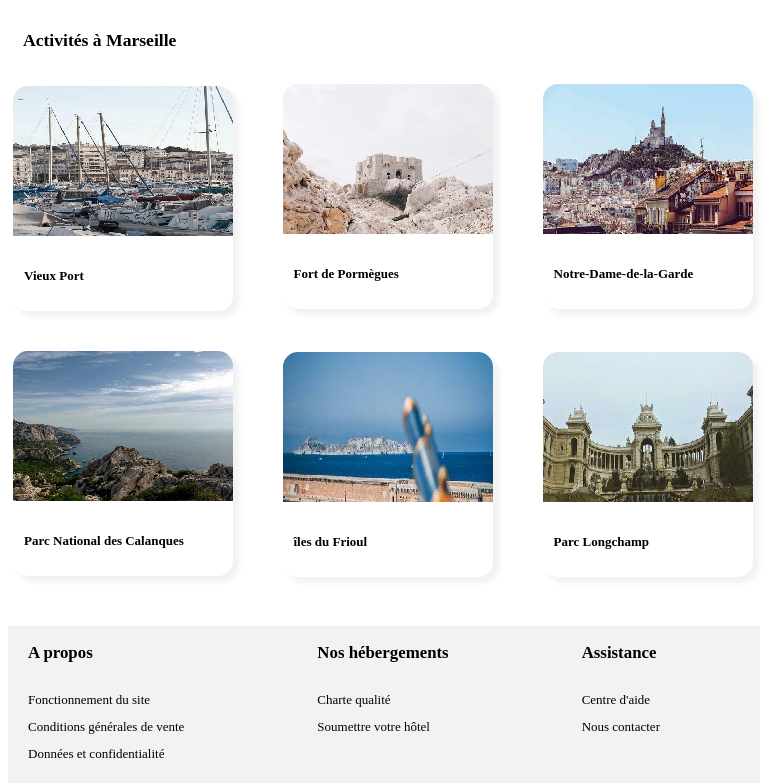
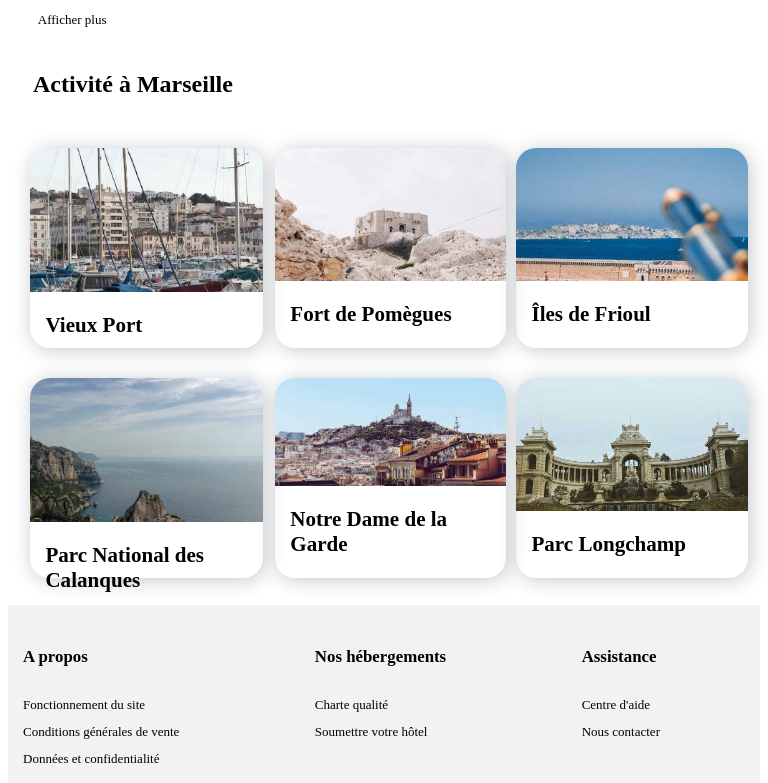
Before and after one commit to kakeu/AnthonyBrinig_2_26052021, a plain HTML site: page index.html in a window 768 px wide. Shown: the part 1347-2130 px from the top of the page. Drawn offline with Linux system fonts and the light colour scheme; a web font is replaced by a local one.

Commit message:
first update

```diff
--- a/index.html
+++ b/index.html
@@ -375,101 +375,52 @@
       </section>
 
       <!--troisième partie du site activites-->
-      <section id="Activites">
-        <!--le titre 2 du bloc Activités-->
-        <h2 class="titreACT">Activités à Marseille</h2>
-        <div class="bloc_activites flex_between_act">
-          <!--les photos Activités-->
-          <div class="cadre_blanc_act display_column_act position_haute">
-            <a href="#"
-              ><img
-                class="imagesactivites1"
-                src="imagesactivitesM/vieuxport.jpg"
-                alt="Vieux Port"
-            /></a>
-            <!--lien cliquable-->
-            <a class="titre_act hauteur_titre_act" href="#">
-              <!--titre 3 sous image-->
-              <h3 class="titreh3">Vieux Port</h3>
+                      <section id="activities">
+                    <h2>Activité à Marseille </h2>
+                    <div class="activities_frame">
+                        <a class="activity_link" href="#top">
+                            <div class="frame1">
+                                <img class= "activities_pic1" src="imagesactivitesM/vieuxport.jpg" alt="vieux port"/>
+                                <h3>Vieux Port</h3>
+                            </div>
+                        </a>
+                        <div class="dblFrame">
+                            <a class="activity_link1" href="#top">
+                                <div class="dblFrame_block1">
+                                    <img class= "activities_pic2" src="imagesactivitesM/fortpomegues.jpg" alt="Port de Pomègues"/>
+                                    <h3>Fort de Pomègues</h3>
+                                </div>
+                            </a>
+                            <a class="activity_link1" href="#top">
+                                <div class="dblFrame_block2">
+                                    <img class= "activities_pic3" src="imagesactivites/ilesfrioul.jpg" alt="Iles du Frioul"/>
+                                    <h3>Îles de Frioul</h3>
+                                </div>
                             </a>
                         </div>
-
-          <div class="bloc_activites2356 flex_column_between_act">
-            <div class="img2356 display_column_act">
-              <a href="#"
-                ><img
-                  class="imagesactivites2"
-                  src="imagesactivitesM/fortpomegues.jpg"
-                  alt="Fort de Pomègues"
-              /></a>
-              <!--lien cliquable-->
-              <a class="titre_act hauteur_titre_act" href="#">
-                <!--titre 3 sous image-->
-                <h3 class="titreh3">Fort de Pormègues</h3>
+                        <a class="activity_link" href="#top">
+                            <div class="frame1">
+                            <img class= "activities_pic1" src="imagesactivitesM/parcdescalanques.jpg" alt="Parc National des Calanques"/>
+                            <h3>Parc National des Calanques</h3>
+                        </div>
                         </a>
+                        <div class="dblFrame">
+                            <a class="activity_link1" href="#top">
+                                <div class="dblFrame_block4">
+                                    <img class= "activities_pic4" src="imagesactivites/notredame.jpg" alt="Notre Dame de la Garde"/>
+                                    <h3>Notre Dame de la Garde</h3>
                                 </div>
-
-            <div class="img2356 display_column_act">
-              <a href="#"
-                ><img
-                  class="imagesactivites3"
-                  src="imagesactivites/ilesfrioul.jpg"
-                  alt="îles Frioul"
-              /></a>
-              <!--lien cliquable-->
-              <a class="titre_act hauteur_titre_act" href="#">
-                <!--titre 3 sous image-->
-                <h3 class="titreh3">îles du Frioul</h3>
+                            </a>
+                            <a class="activity_link1" href="#top">
+                                <div class="dblFrame_block5">
+                                    <img class= "activities_pic5" src="imagesactivites/parclongchamp.jpg" alt="Parc Longchamp"/>
+                                    <h3>Parc Longchamp</h3>
+                                </div>
                             </a>
                         </div>
                     </div>
-
-          <div class="cadre_blanc_act display_column_act position_bas">
-            <a href="#"
-              ><img
-                class="imagesactivites4"
-                src="imagesactivitesM/parcdescalanques.jpg"
-                alt="Parc National des Calanques"
-            /></a>
-            <!--lien cliquable-->
-            <a class="titre_act hauteur_titre_act" href="#">
-              <!--titre 3 sous image-->
-              <h3 class="titreh3">Parc National des Calanques</h3>
-            </a>
-          </div>
-
-          <div class="bloc_activites2356 flex_column_between_act">
-            <div class="img2356 display_column_act">
-              <a href="#"
-                ><img
-                  class="imagesactivites5"
-                  src="imagesactivites/notredame.jpg"
-                  alt="Notre-Dame-de-la-Garde"
-              /></a>
-              <!--lien cliquable-->
-              <a class="titre_act hauteur_titre_act" href="#">
-                <!--titre 3 sous image-->
-                <h3 class="titreh3">Notre-Dame-de-la-Garde</h3>
-              </a>
-            </div>
-
-            <div class="img2356 display_column_act">
-              <a href="#"
-                ><img
-                  class="imagesactivites6"
-                  src="imagesactivites/parclongchamp.jpg"
-                  alt="Parc Longchamp"
-              /></a>
-              <!--lien cliquable-->
-              <a class="titre_act hauteur_titre_act" href="#">
-                <!--titre sous image-->
-                <h3 class="titreh3">Parc Longchamp</h3>
-              </a>
-            </div>
-          </div>
-        </div>
                 </section>
-
+        <!--le titre 2 du bloc Activités-->
       <!--pied de page-->
       <footer>
         <!--premier titre du footer-->
--- a/style.css
+++ b/style.css
@@ -499,134 +499,92 @@ form button i::after {
 
 /* titre activité */
 
-.titreACT {
-  font-family: "ralewaybold";
-  margin-left: 20px;
+#activities {
+    height: 534px;
+    margin-top: 30px;
 }
-
-/* la marge entre le haut et le bas du site */
-#Activites {
-  margin-top: 50px;
-  margin-bottom: 50px;
-}
-
-/* class général div principal */
-.bloc_activites {
-  width: 100%;
-  height: 600px;
-}
-
-/* les bloc des petite photo */
-.bloc_activites2356 {
-  width: 23%;
-  height: 600px;
-}
-
-/* le placement de la div principal activité (total) */
-.flex_between_act {
+/*Frame 4 columns*/
+.activities_frame {
+    padding-left: 10px;
     display: flex;
     justify-content: space-between;
-  align-items: center;
+    box-sizing: border-box;
 }
-
-/* class spécifique pour chaque photo (centrage du titre et photo) */
-.display_column_act {
-  display: flex;
-  flex-direction: column;
-  justify-content: center;
-  align-items: center;
+/*activities title*/
+#activities h2 {
+    padding: 0 0 20px 25px;
 }
-
-/* placement des 2 photos dans chaque div */
-.flex_column_between_act {
+  /*4 Frames*/
+.frame1, .dblFrame {
+    height: 447px;
+    width: 95%;
     display: flex;
     flex-direction: column;
     justify-content: space-between;
+    margin-right: 10px;
 }
 
-/* reglage bloc */
-.cadre_blanc_act {
-  width: 23%;
-  border-radius: 15px;
-  box-shadow: 5px 5px 5px 1px #f2f2f2;
+.activity_link {
+    width: 95%;
+}
+ /*Frame 1 and 3: single activity */
+.frame1 {
+    border-radius: 20px;
+    box-shadow: 2px 2px 20px #c4c7cc;
+}
+.frame1:hover {
+    box-shadow:1px 1px 5px #c4c7cc;
+}
+/*Frame 2 and 4: double activity */
+.dblFrame div {
+    width: 302px;
+    display: flex;
+    flex-direction: column;
+    justify-content: space-between;
+    border-radius: 20px;
+    box-shadow: 2px 2px 20px #c4c7cc;
 }
 
-/* zoom lors du survole des photos 1 et 4 */
-.cadre_blanc_act:hover {
-  cursor: pointer;
-  transform: scale(1.03);
+.dblFrame div:hover {
+    box-shadow:1px 1px 5px #c4c7cc;
 }
+/* --Frame 2 top block */
 
-/* les petites images activités */
-.img2356 {
+.dblFrame_block1 {
+    width:90%;
+}
+.dblFrame_block2 {
+    height: 175px;
+}
+.dblFrame_block4 {
+    height: 195px;
+}
+.dblFrame_block5 {
+    height: 210px;
+}
+/*activities pictures*/
+.activities_frame img {
     width: 100%;
-  border-radius: 15px;
-  box-shadow: 5px 5px 5px 1px #f2f2f2;
+    border-radius: 20px 20px 0 0;
+    object-fit: cover;
 }
-
-/* zoom lors du survole des photos 2356 */
-.img2356:hover {
-  cursor: pointer;
-  transform: scale(1.03);
+.activities_pic1 {
+    height: 389px;
 }
-
-/* aggrandissement de la div titre */
-.hauteur_titre_act {
-  height: 70px;
+.activities_pic2 {
+    height: 174px;
 }
-
-/*le titre h3 sous texte photo*/
-.titre_act {
-  display: flex;
-  justify-content: flex-start;
-  align-items: center;
-  padding-left: 5%;
-  width: 95%;
-  color: black;
-  font-family: "ralewaybold";
+.activities_pic3 {
+    height: 118px;
 }
-
-/* les différentes immages */
-.imagesactivites1 {
-  image-rendering: pixelated;
-  border-radius: 15px 15px 0 0;
-  width: 100%;
-  height: 526px;
+.activities_pic4 {
+    height: 138px;
 }
-
-.imagesactivites2 {
-  image-rendering: pixelated;
-  border-radius: 15px 15px 0 0;
-  width: 100%;
-  height: 250px;
+.activities_pic5 {
+    height: 154px;
 }
-
-.imagesactivites3 {
-  image-rendering: pixelated;
-  border-radius: 15px 15px 0 0;
-  width: 100%;
-  height: 150px;
-}
-
-.imagesactivites4 {
-  image-rendering: pixelated;
-  border-radius: 15px 15px 0 0;
-  width: 100%;
-  height: 526px;
-}
-
-.imagesactivites5 {
-  image-rendering: pixelated;
-  border-radius: 15px 15px 0 0;
-  width: 100%;
-  height: 200px;
-}
-
-.imagesactivites6 {
-  image-rendering: pixelated;
-  border-radius: 15px 15px 0 0;
-  width: 100%;
-  height: 200px;
+.activities_frame h3 {
+    padding-left: 15px;
 }
 
 /* FOOTER */
@@ -683,7 +641,7 @@ form button i::after {
 /* MEDIA QUERIES (TOUJOURS METTRE A LA FIN DU CSS) */
 
 /* MOBILE */
-@media screen and (max-width: 768px) {
+@media screen and (max-width: 767px) {
   /* MENU  */
 
   #logo_principal {
@@ -918,78 +876,54 @@ form button i::after {
   }
 
   /* ACTIVITÉ */
-
-  /* le titre activité */
-  .titreACT {
-    font-size: 1.1rem;
-    margin-left: 25px;
+  #activities {
+        height: auto;
+        padding-left: 0;
+        margin: 0 20px;
     }
 
-  /* marge entre section activité et populaire */
-  #Activites {
-    margin-top: 30px;
+    .activities_frame {
+        width: 100%;
+        display: inline;
+        padding-left: 0;
+    }
+    /*font larger*/
+    .activities_frame h3 {
+        font-size: 18px;
     }
 
-  /* positionnement en colonne du bloc activité */
-  .flex_between_act {
-    flex-direction: column;
+    .frame1 {
+        width: auto;
+        height: 240px;
+        margin: 10px 0 5px 10px;
+    }
+    .frame1:active {
+        box-shadow:1px 1px 5px #c4c7cc;
+    }
+    .dblFrame {
+        height: auto;
+        width: 100%;
+        margin-bottom: 20px;
+    }
+    .dblFrame div{
+        width: auto;
+        margin: 10px 0 0 10px;
+    }
+    .dblFrame div:active {
+        box-shadow: 1px 1px 5px #c4c7cc;
     }
 
-  /* la largeur des images 1 et 4 */
-  .display_column_act {
-    width: auto;
-    margin-left: 15px;
+    /*activities block resized*/
+    .dblFrame_block1, .dblFrame_block2,
+    .dblFrame_block4, .dblFrame_block5  {
+        height: 240px;
+        margin: 10px;
     }
 
-  .imagesactivites1 {
-    height: 150px;
+    #activities img{
+        height: 180px;
+        width: 100%;
     }
-
-  .imagesactivites2 {
-    height: 150px;
-  }
-
-  .imagesactivites3 {
-    height: 150px;
-  }
-
-  .imagesactivites4 {
-    height: 150px;
-  }
-  .imagesactivites5 {
-    height: 150px;
-  }
-  .imagesactivites6 {
-    height: 150px;
-  }
-
-  /* les marges entre les photos (grandes) */
-  .cadre_blanc_act {
-    margin-right: 15px;
-    margin-bottom: 5px;
-    margin-top: 20px;
-  }
-
-  /* les marges entre les photos (petites) */
-  .img2356 {
-    margin-bottom: 5px;
-    margin-top: 20px;
-  }
-
-  /* la largeur de l'image et marge */
-  .bloc_activites2356 {
-    width: 95%;
-    margin-right: 15px;
-  }
-
-  .titreh3 {
-    font-size: small;
-  }
-  /* afficher plus */
-  #gras {
-    margin-left: 30px;
-  }
-
   /* FOOTER */
 
   /* positionnement du footer en colonne */
@@ -1022,7 +956,7 @@ form button i::after {
 }
 
 /* tablette ----------- */
-@media only screen and (min-width: 768px) and (max-width: 1200px) {
+@media only screen and (min-width: 767px) and (max-width: 1200px) {
   /* Styles */
 
   /* BARRE DE RECHERCHE */
@@ -1078,23 +1012,7 @@ form button i::after {
     font-size: 70%;
   }
 
-  .imagespopulaires1 {
-    width: 45%;
-    height: 100px;
-    margin-left: -4px;
-  }
 
-  .imagespopulaires2 {
-    width: 45%;
-    height: 100px;
-    margin-left: -4px;
-  }
-
-  .imagespopulaires3 {
-    width: 45%;
-    height: 100px;
-    margin-left: -4px;
-  }
 
   /* marge entre les lien */
   .P_pop {
@@ -1108,6 +1026,23 @@ form button i::after {
     background-color: #f2f2f2;
     width: 97%;
     margin-top: 40px;
+
+	 margin-left: 0px;
+    margin-right: 0px;
+    /*margin-top: 10px;*/
+    width: 95%;
+    padding-left: 10px;
+    padding-right: 10px;
+    background-color: white;
+
+  }
+  .bloc_pop{
+	width: 100%;
+    justify-content: space-between;
+    margin-left: 0;
+	background-color: #F2F2F2;
+    border-radius: 20px;
+    padding: 15px 20px 0 20px;
   }
 
   /* replacement du bloc heb */
@@ -1147,65 +1082,49 @@ form button i::after {
   }
 
   /* BLOC ACTIVITÉ */
-
-  #Activites {
-    margin-left: -10px;
-    margin-top: 40px;
+/*activities section*/
+        .activities_frame {
+            flex-wrap: wrap;
+            justify-content: center;
+        }
+        /*keep fixed margin around*/
+        .activity_link {
+            width: 33%;
+        }
+        .activity_link1 {
+            width: 60%;
+        }
+        /*frames resized to fit in 2 rows of 3 activities*/
+        .frame1 {
+            height: 200px;
+            margin: 10px 0 20px 10px;
+        }
+        .frame1:active {
+            box-shadow:1px 1px 5px #c4c7cc;
+        }
+        .dblFrame {
+            height: auto;
+            width: 65%;
+            margin-bottom: 20px;
+            flex-direction: row;
+        }
+        .dblFrame div{
+            width: auto;
+            margin: 10px 0 0 10px;
+        }
+        .dblFrame div:active {
+            box-shadow: 1px 1px 5px #c4c7cc;
+        }
+        .dblFrame_block1, .dblFrame_block2,
+        .dblFrame_block4, .dblFrame_block5  {
+            height: 200px;
+            margin: 10px;
         }
 
-  .bloc_activites {
-    margin-bottom: -90px;
+        #activities img{
+            height: 144px;
         }
 
-  /* marge des images 1 et 2 */
-  .display_column_act {
-    margin-bottom: 90px;
-  }
-  /* largeur des photos */
-  .bloc_activites2356 {
-    width: 60%;
-    padding-left: 20px;
-    justify-content: center;
-  }
-
-  /* position de l'image parc national des calanques en bas pour alignement */
-  .position_haute {
-    align-self: flex-start;
-    margin-right: -220px;
-  }
-
-  /* position de l'image vieux port en haut pour alignement */
-  .position_bas {
-    align-self: flex-end;
-    margin-left: 0px;
-  }
-
-  /* ordre des photos changer pour la 1er et 4ème */
-  .cadre_blanc_act {
-    order: -1;
-  }
-
-  /* repositionnement des images */
-  .flex_between_act {
-    flex-direction: row;
-  }
-
-  /* largeur des images */
-  .imagesactivites1 {
-    width: 220px;
-  }
-
-  /* largeur des images */
-  .imagesactivites4 {
-    width: 220px;
-  }
-
-  /* marge et largeur des autres images */
-  .img2356 {
-    width: 210px;
-    margin-bottom: 57px;
-    margin-top: -14px;
-  }
 
   /* FOOTER */
 
@@ -1213,7 +1132,7 @@ form button i::after {
   #footer {
     margin-top: 0px;
     flex-direction: row;
-    height: 350px;
+    height: 200px;
     font-size: 90%;
   }
 
```
Also changed, not shown: imageshebergements/hotelamina.jpg. Lines whose indentation alone changed are shown as unchanged.
